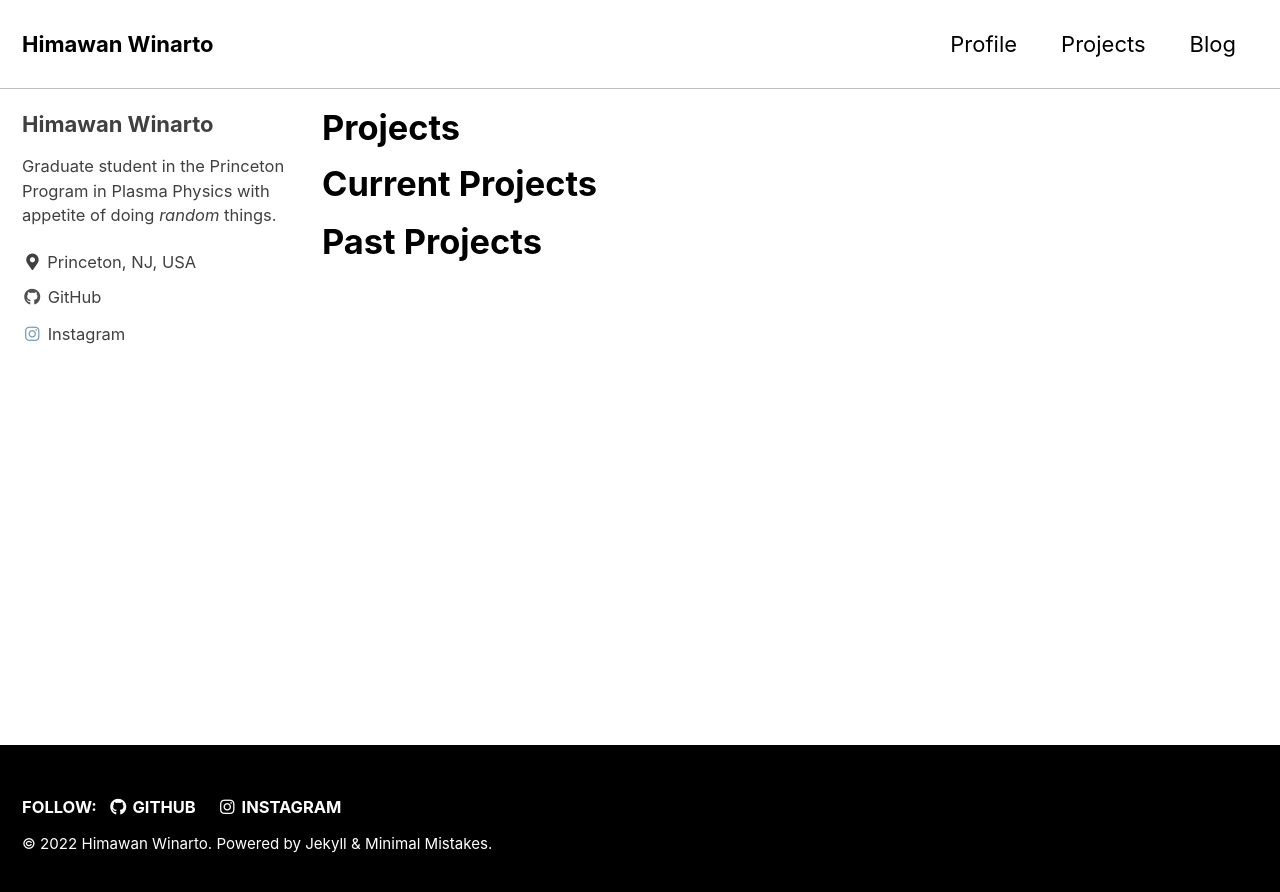
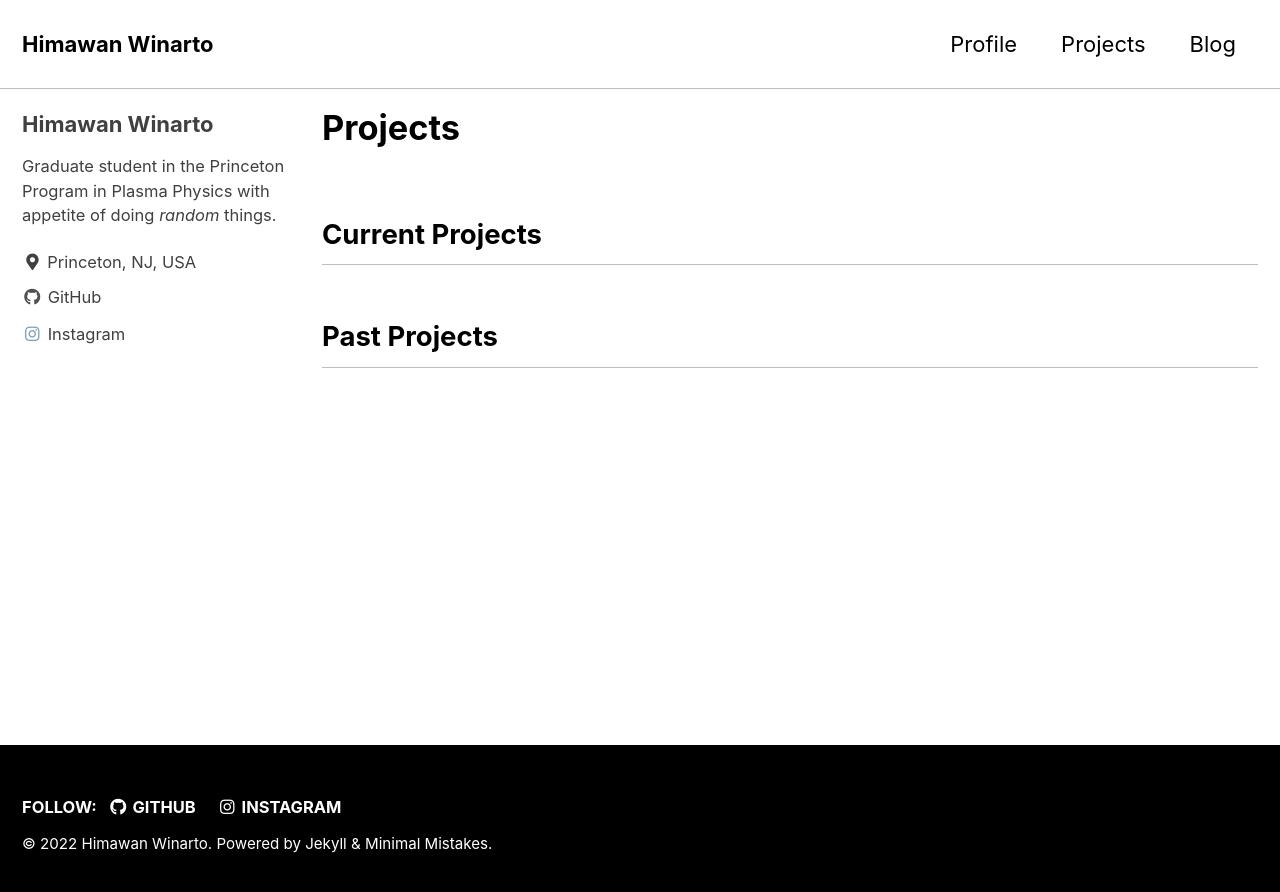
Before and after one commit to himax16/personal-website-jekyll, a Jekyll site: the page built from _pages/project-archive.md, in a window 1280 px wide. Shown: the top 892 px of the page. Built offline with Jekyll 4.4.1, drawn with Linux system fonts in a browser that asks for light colours; cached includes are drawn as plain includes.

```diff
--- a/_pages/project-archive.md
+++ b/_pages/project-archive.md
@@ -8,6 +8,6 @@ author_profile: true
 classes: wide
 ---
 
-# Current Projects
+## Current Projects
 
-# Past Projects
+## Past Projects
```
